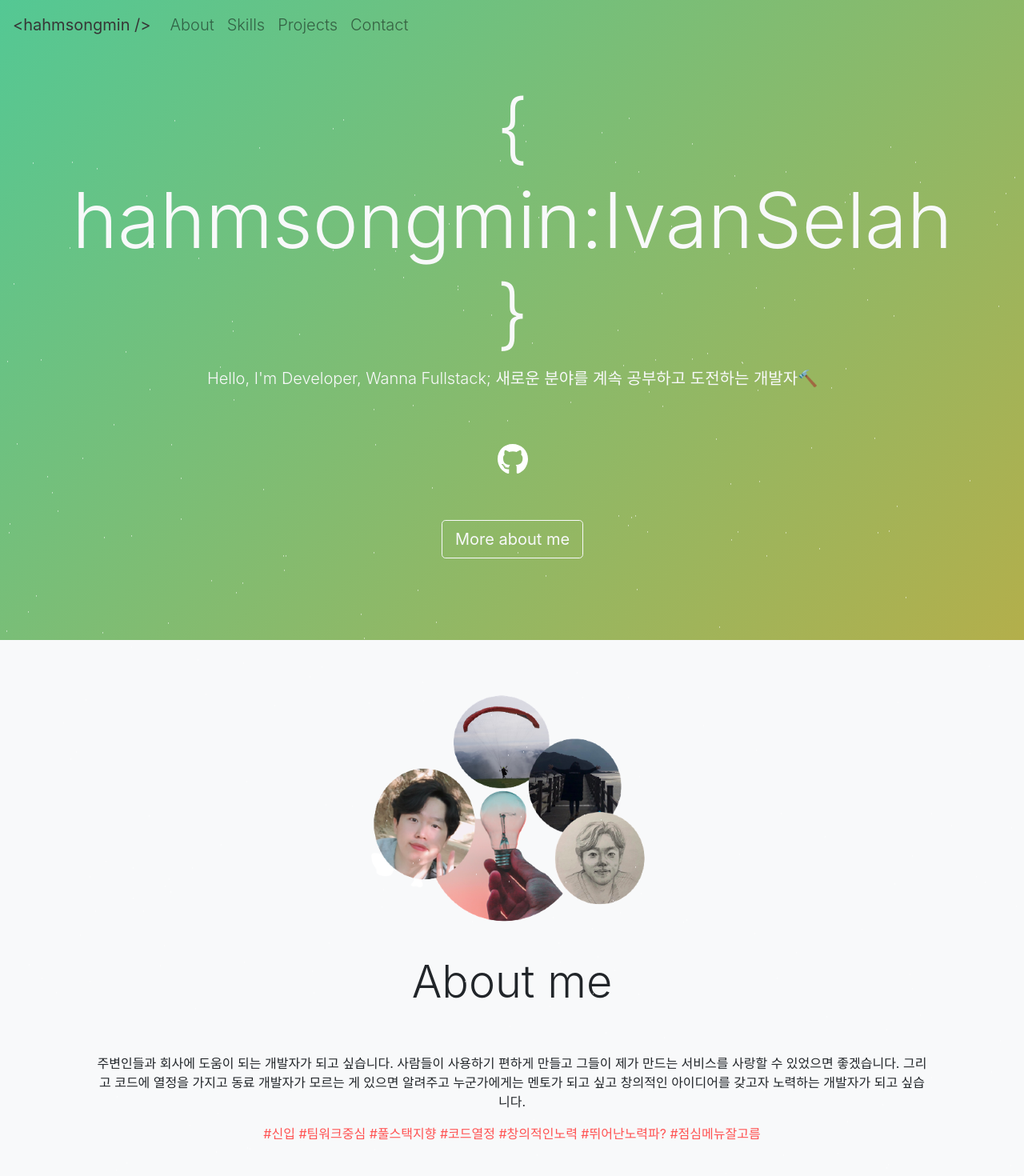
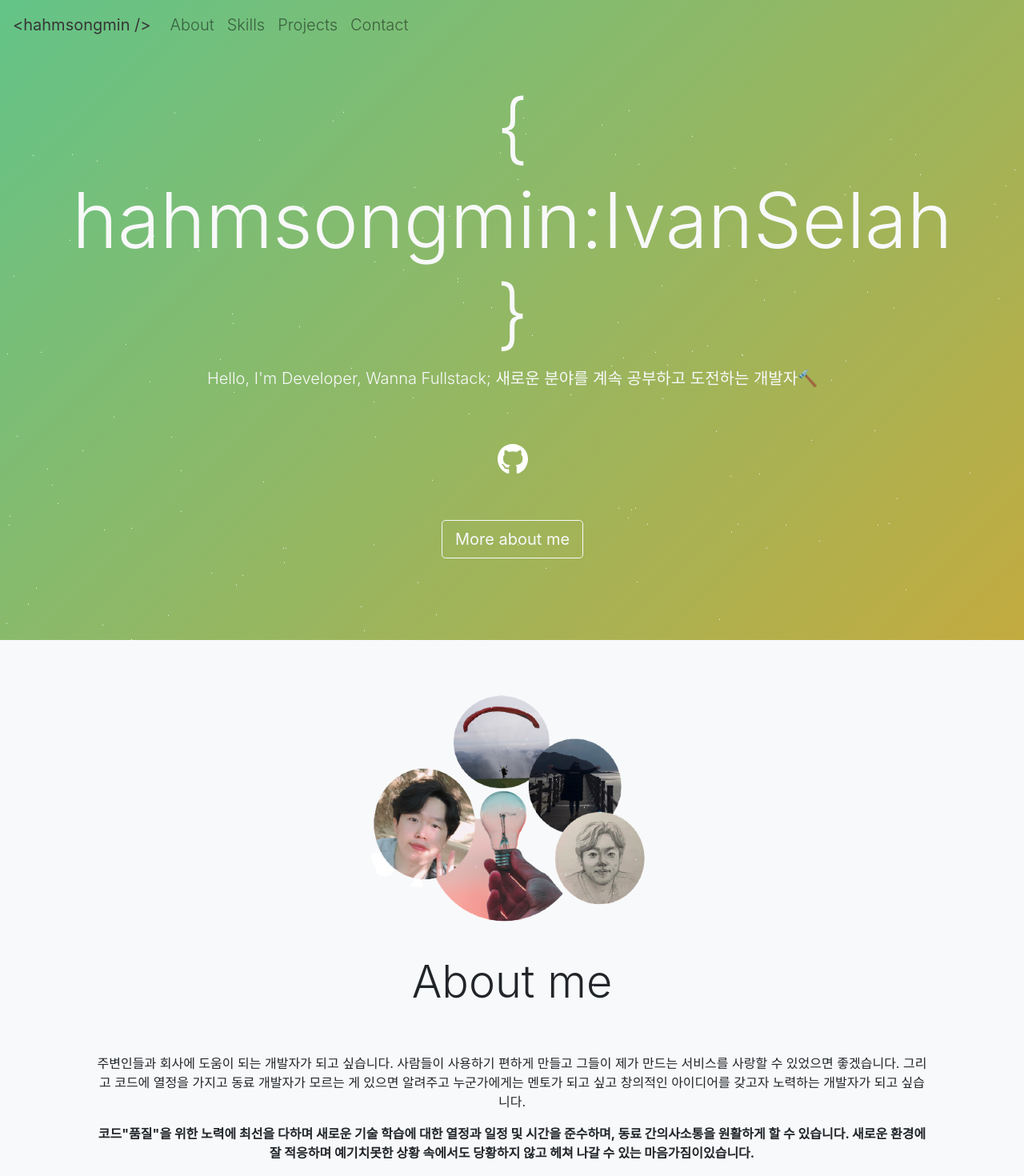
Before and after one commit to ivanselah/portfolio-react, a React (Create React App) app: page / in a window 1280 px wide. Shown: the top 1470 px of the page at 80% size. Built offline with nearby package versions, Linux system fonts and the light colour scheme.

Commit message:
project 추가 🌟

```diff
--- a/package.json
+++ b/package.json
@@ -8,6 +8,7 @@
     "@testing-library/react": "^11.2.7",
     "@testing-library/user-event": "^12.8.3",
     "bootstrap": "^4.5.2",
+    "gh-pages": "^3.2.3",
     "jquery": "^3.5.1",
     "node-sass": "^4.14.1",
     "react": "^17.0.2",
@@ -21,11 +22,14 @@
     "typescript": "^3.9.7",
     "web-vitals": "^1.1.2"
   },
+  "homepage": "https://hahmsongmin.github.io/portfolio-react/",
   "scripts": {
     "start": "react-scripts start",
     "build": "react-scripts build",
     "test": "react-scripts test",
-    "eject": "react-scripts eject"
+    "eject": "react-scripts eject",
+    "deploy": "gh-pages -d build",
+    "predeploy": "npm run build"
   },
   "eslintConfig": {
     "extends": [
--- a/src/components/home/AboutMe.jsx
+++ b/src/components/home/AboutMe.jsx
@@ -13,6 +13,7 @@ const AboutMe = () => {
         />
         <h1 className="display-4 pb-5 text-center">About me</h1>
         <p>{about.message}</p>
+        <p className="whoAboutMe">{about.text}</p>
         <span className="about__tags">{about.tags}</span>
         <div className="about__majors">
           <div className="major">
--- a/src/editable-stuff/config.js
+++ b/src/editable-stuff/config.js
@@ -27,6 +27,8 @@ const about = {
   message:
     "주변인들과 회사에 도움이 되는 개발자가 되고 싶습니다. 사람들이 사용하기 편하게 만들고 그들이 제가 만드는 서비스를 사랑할 수 있었으면 좋겠습니다. 그리고 코드에 열정을 가지고 동료 개발자가 모르는 게 있으면 알려주고 누군가에게는 멘토가 되고 싶고 창의적인 아이디어를 갖고자 노력하는 개발자가 되고 싶습니다.",
   tags: "#신입 #팀워크중심 #풀스택지향 #코드열정 #창의적인노력 #뛰어난노력파? #점심메뉴잘고름",
+  text: `코드"품질"을 위한 노력에 최선을 다하며 새로운 기술 학습에 대한 열정과 일정 및 시간을 준수하며, 동료 간의사소통을 원활하게 할 수 있습니다.
+  새로운 환경에 잘 적응하며 예기치못한 상황 속에서도 당황하지 않고 헤쳐 나갈 수 있는 마음가짐이있습니다.`,
 };
 
 const repos = {
@@ -74,21 +76,33 @@ const projects = {
       languages: "React, ExpressJS, MongoDB",
     },
     {
+      name: "Home Browser",
+      message:
+        "지인(선생님)들의 기존의 불편한 점을 개선 및 추가 (메모, 학교별 학사일정 확인 및 추가, 급식정보 통합, 코로나현황)",
+      alt: "homebrowser",
+      imageLink: require("./projects/homeBrowser.png"),
+      git: "https://github.com/hahmsongmin/custombrowser-home",
+      deploy: "https://hahmsongmin.github.io/custombrowser-home/",
+      languages: "React, Firebase, MongoDB cluster",
+    },
+    {
+      name: "CatchCarrot-Game",
+      message:
+        "웹게임, 제한시간 내 랜덤 배치되는 벌레를 피해 당근을 클릭하면 승리",
+      alt: "CatchCarrotGame",
+      imageLink: require("./projects/catchcarrotgame.png"),
+      git: "https://github.com/hahmsongmin/catch-carrot-game",
+      deploy: "https://hahmsongmin.github.io/catch-carrot-game/",
+      languages: "Vanilla JavaScript",
+    },
+    {
       name: "Portfolio WebSite",
-      message: "HTML,CSS,JS 만든 초기 포트폴리오 사이트",
+      message:
+        "HTML, CSS, JS 만든 초기 포트폴리오 사이트로 DOM에 대한 이해를 할 수 있었던 프로젝트",
       alt: "PortfolioWebSite",
       imageLink: require("./projects/initialSite.png"),
       git: "https://github.com/hahmsongmin/portfolio",
       deploy: "https://hahmsongmin.github.io/portfolio/",
-      languages: "Vanilla JavaScript",
-    },
-    {
-      name: "CatchCarrot-Game",
-      message: "웹게임, 제한시간 내 벌레를 피해 당근을 클릭하면 승리",
-      alt: "CatchCarrotGame",
-      imageLink: require("./projects/catchcarrotgame.png"),
-      git: "https://github.com/hahmsongmin/catch-carrot-game",
-      deploy: "https://hahmsongmin.github.io/catch-carrot-game/",
       languages: "Vanilla JavaScript",
     },
     {
--- a/src/scss/basic.scss
+++ b/src/scss/basic.scss
@@ -54,6 +54,10 @@
 
 #aboutme {
   background-color: #f8f9fa;
+}
+
+.whoAboutMe {
+  font-weight: bold;
 }
 
 .jumbotron {
```
Also changed, not shown: src/editable-stuff/projects/homeBrowser.png (added), 1 other file (tests, documents, lock files or other folders).
